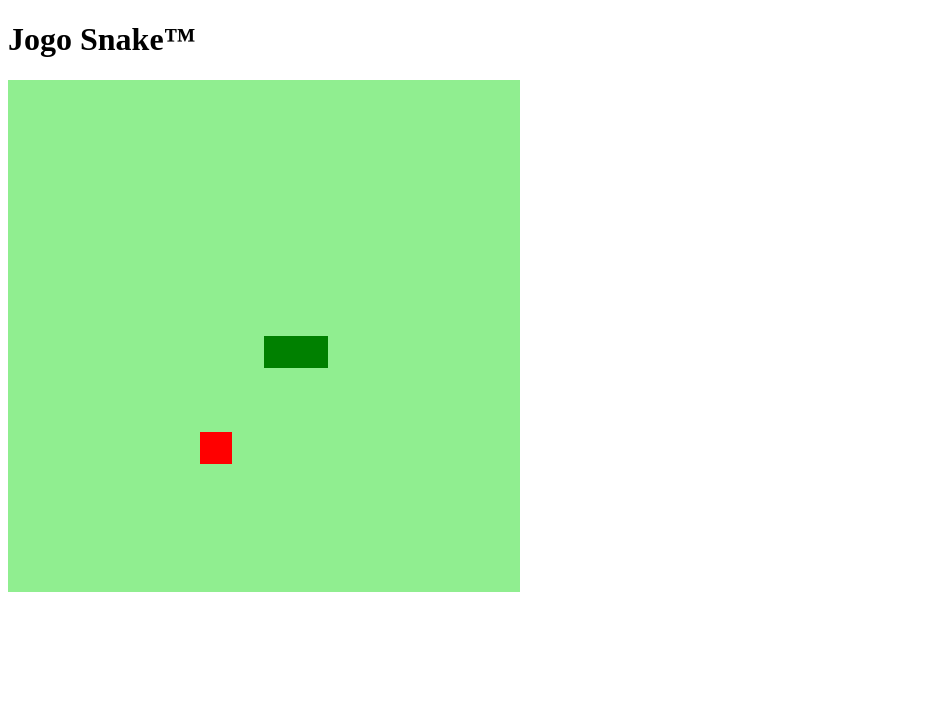
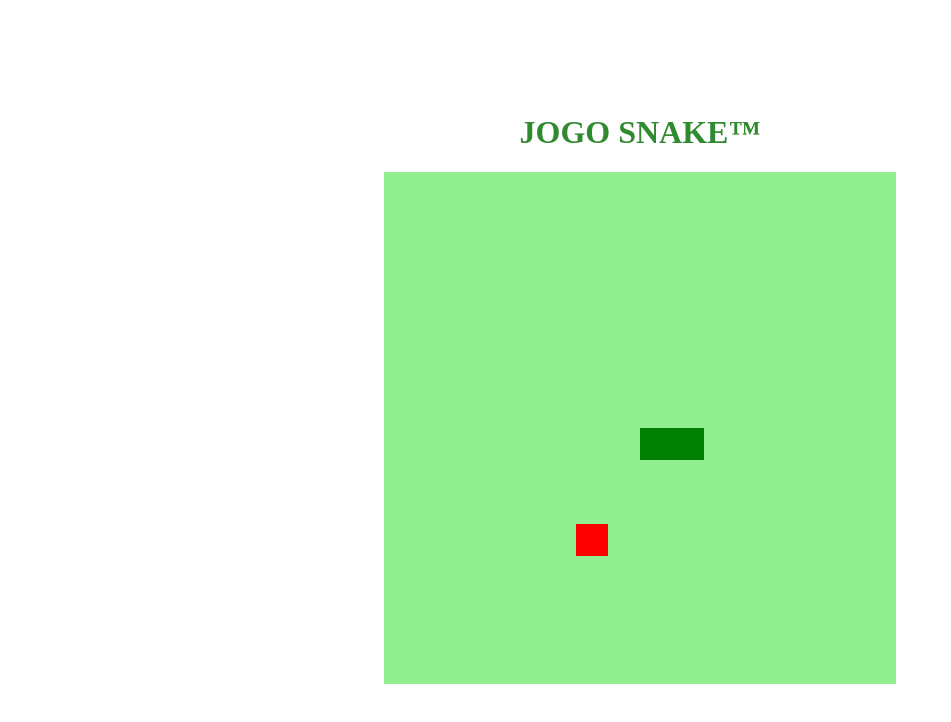
Before and after one commit to MikeMacCav/Snake-Game-, a plain HTML site: page Index.html in a window 1280 px wide. Shown: the whole page, without its empty margins (0-951 px from the left). Drawn offline with Linux system fonts and the light colour scheme.

Commit message:
Adicionar estilização do Body

```diff
--- a/Index.html
+++ b/Index.html
@@ -9,7 +9,7 @@
     <title>Snake Game™</title>
 </head>
 <body>
-    <h1>Jogo Snake™</h1>
+    <h1>JOGO SNAKE™</h1>
     <canvas id="snake" width="512" height="512"></canvas>
 </body>
 </html>
--- a/style.css
+++ b/style.css
@@ -0,0 +1,9 @@
+body{
+    height: 95vh;
+    width: 95;
+    display: flex;
+    justify-content: center;
+    align-items: center;
+    flex-direction: column;
+    color: rgb(48, 138, 48);
+}
```
